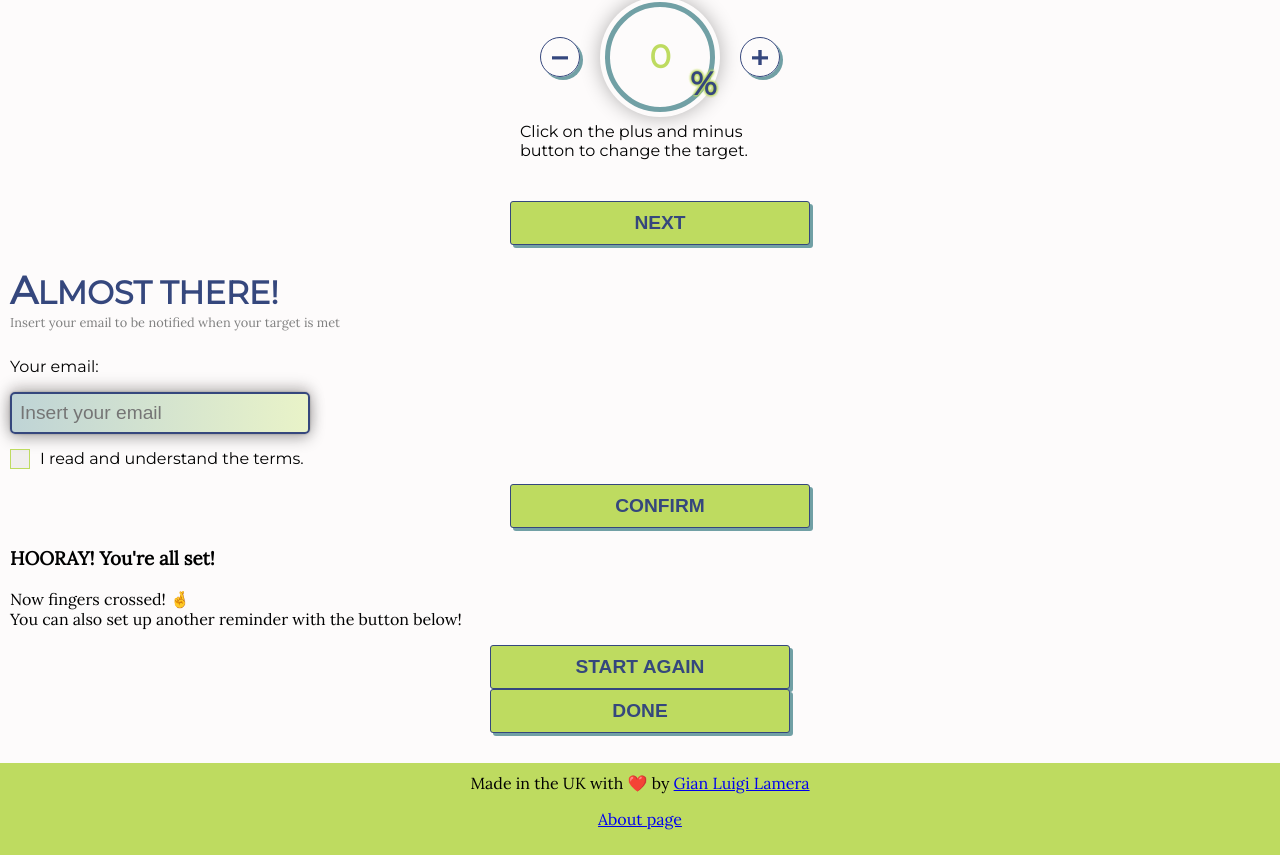
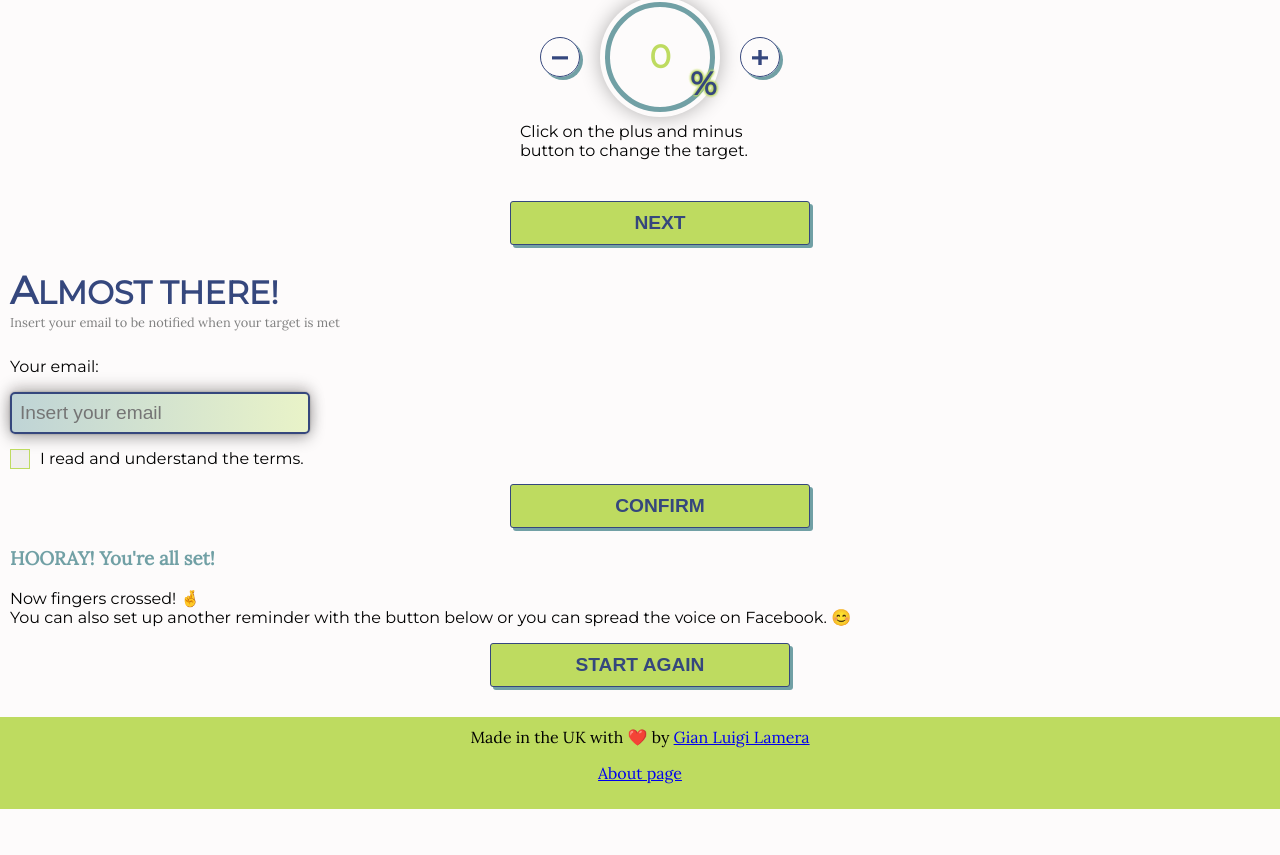
Before and after one commit to gianLuigiL/convertwatch, a React (Create React App) app: page / in a window 1280 px wide. Shown: the part 450-1305 px from the top of the page. After the commit the page ends 1259 px from the top, so only its background shows below. Built offline with nearby package versions, Linux system fonts and the light colour scheme; no server answers.

Commit message:
Updated done screen

```diff
--- a/src/components/done.jsx
+++ b/src/components/done.jsx
@@ -1,13 +1,17 @@
 import React from 'react'
 import ProgressButton from './progress_button';
+import Headings from './headings';
+
+import "./done.scss"
 
 export default function DonePage(props) {
     return (
         <>
+            <div className="confirm">
             <h3>HOORAY! You're all set!</h3>
-            <p>Now fingers crossed! <span role="img" aria-label="fingers crossed image">🤞</span> <br/>You can also set up another reminder with the button below!</p>
-            <ProgressButton>START AGAIN</ProgressButton>
-            <ProgressButton>DONE</ProgressButton>
+                <p>Now fingers crossed! <span role="img" aria-label="fingers crossed image">🤞</span> <br/>You can also set up another reminder with the button below or you can spread the voice on Facebook. 😊</p>
+                <ProgressButton>START AGAIN</ProgressButton>
+            </div>
         </>
 
     )
--- a/src/components/done.scss
+++ b/src/components/done.scss
@@ -0,0 +1,18 @@
+@import "../variables";
+
+div.confirm {
+    .fb-share-button {
+    }
+    h3 {
+        color: $main_navi;
+    }
+    p {
+        font-family: $title_fonts;
+    }
+
+    button {
+        &:not(:last-of-type) {
+            margin-bottom: 20px;
+        }
+    }
+}
```
